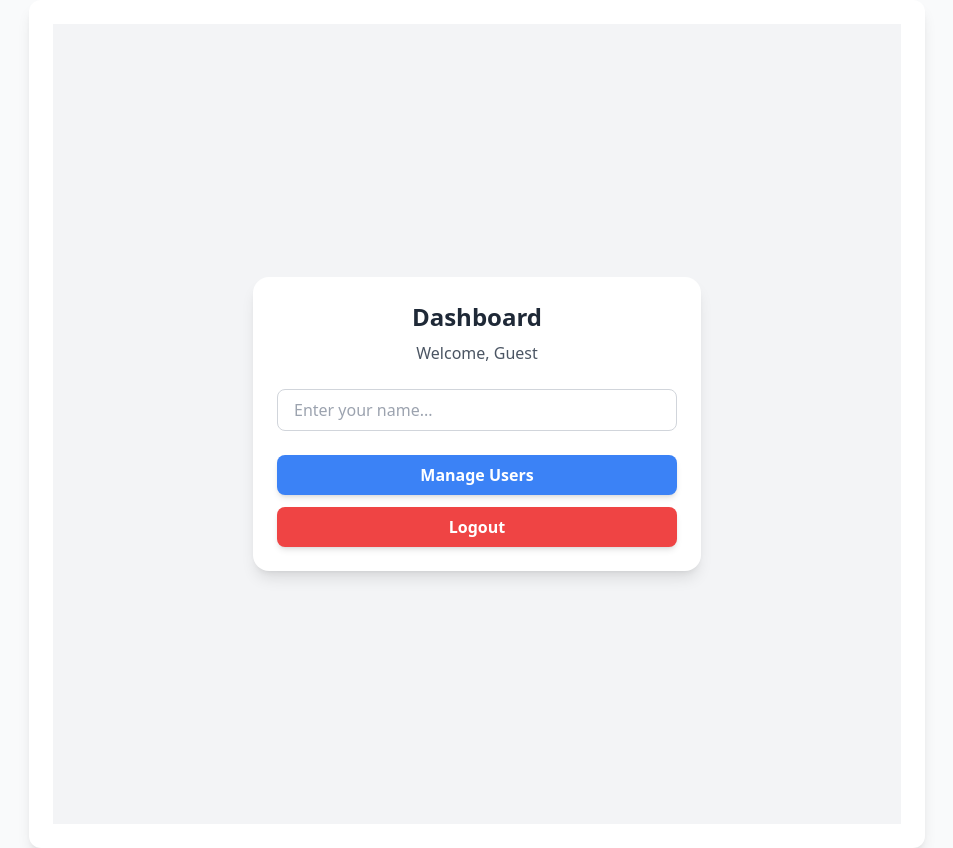
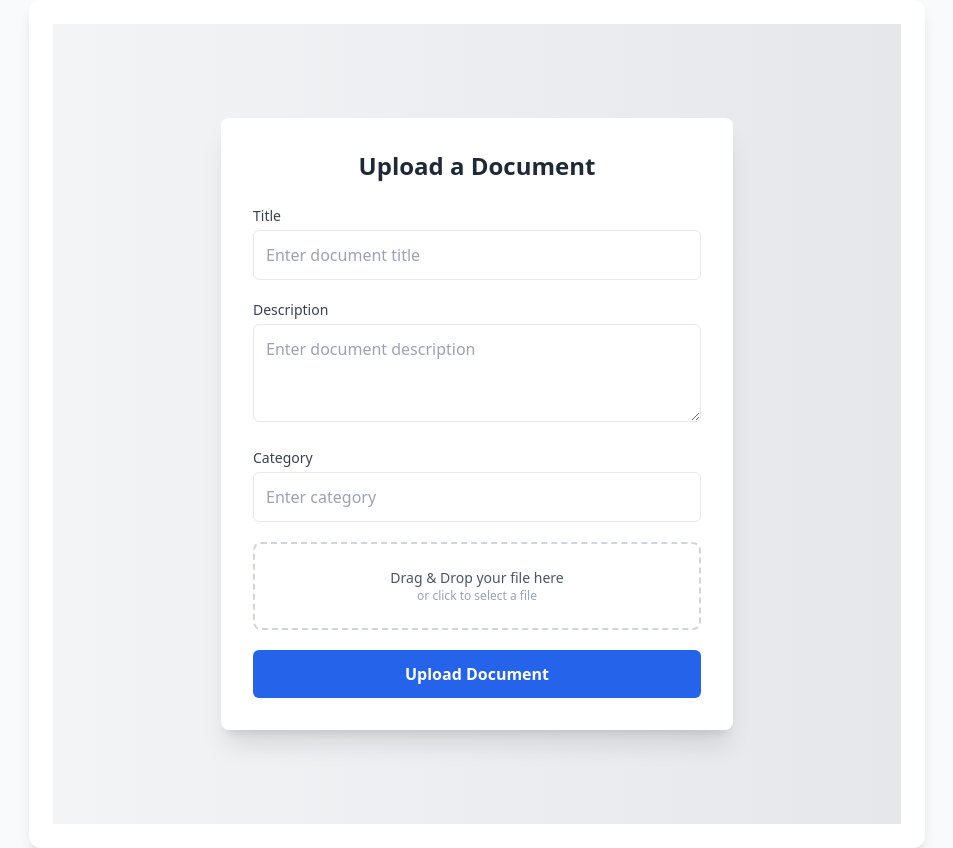
Before and after one commit to lokk798/DMS-Frontend, a React (Create React App) app: page /upload in a window 1280 px wide. Shown: the whole page, without its empty margins (163-1116 px from the left). Built offline with nearby package versions, Linux system fonts and the light colour scheme; sample sign-in values are in the browser's storage.

Commit message:
Adding Upload Document page

```diff
--- a/package.json
+++ b/package.json
@@ -5,6 +5,7 @@
   "dependencies": {
     "@hookform/resolvers": "^4.1.1",
     "@reduxjs/toolkit": "^2.5.1",
+    "@shadcn/ui": "^0.0.4",
     "@testing-library/dom": "^10.4.0",
     "@testing-library/jest-dom": "^6.6.3",
     "@testing-library/react": "^16.2.0",
@@ -21,9 +22,8 @@
     "yup": "^1.6.1"
   },
   "resolutions": {
-  "axios": "^1.3.0"
+    "axios": "^1.3.0"
   },
-
   "scripts": {
     "start": "react-scripts start",
     "build": "react-scripts build",
--- a/src/App.js
+++ b/src/App.js
@@ -5,6 +5,7 @@ import { history } from "./utils";
 import React from "react";
 import { useNavigate, useLocation } from "react-router-dom";
 import UserTable from "./tables/UserTable";
+import DocumentUpload from "./components/DocumentUpload";
 
 function App() {
   // initializing the history object to allow navigation from
@@ -20,6 +21,7 @@ function App() {
           <Route element={<PrivateRoute />}>
             <Route path="/dashboard" element={<DashboardUI />} />
             <Route path="/users/*" element={<UsersLayout />} />
+            <Route path="/upload" element={<DocumentUpload />} />
             <Route path="*" element={<DashboardUI />} />
           </Route>
           {/* public pages */}
--- a/src/components/Dashboard.jsx
+++ b/src/components/Dashboard.jsx
@@ -1,11 +1,10 @@
 import React, { useState } from "react";
-import { authActions } from '../store';
-import { useDispatch } from 'react-redux';
-import { Link} from 'react-router-dom';
+import { authActions } from "../store";
+import { useDispatch } from "react-redux";
+import { Link } from "react-router-dom";
 export { DashboardUI };
 
 function DashboardUI() {
-
   const dispatch = useDispatch();
 
   const handleLogout = () => {
@@ -17,8 +16,12 @@ function DashboardUI() {
   return (
     <div className="flex items-center justify-center min-h-screen bg-gray-100">
       <div className="w-full max-w-md bg-white shadow-lg rounded-2xl p-6">
-      <h2 className="text-2xl font-semibold text-center text-gray-800">Dashboard</h2>
-      <p className="text-center text-gray-600 mt-2">Welcome, {full_name || "Guest"}</p>
+        <h2 className="text-2xl font-semibold text-center text-gray-800">
+          Dashboard
+        </h2>
+        <p className="text-center text-gray-600 mt-2">
+          Welcome, {full_name || "Guest"}
+        </p>
 
         <div className="mt-6">
           <input
@@ -38,6 +41,13 @@ function DashboardUI() {
             Manage Users
           </Link>
 
+          <Link
+            to="/upload"
+            className="block w-full px-4 py-2 bg-blue-500 text-white font-semibold rounded-lg shadow-md hover:bg-blue-600 transition duration-300"
+          >
+            Upload Document
+          </Link>
+
           <button
             onClick={handleLogout}
             className="w-full px-4 py-2 bg-red-500 text-white font-semibold rounded-lg shadow-md hover:bg-red-600 transition duration-300"
--- /dev/null
+++ b/src/components/DocumentUpload.jsx
@@ -0,0 +1,172 @@
+import { useState } from "react";
+import { useForm } from "react-hook-form";
+import { yupResolver } from "@hookform/resolvers/yup";
+import * as yup from "yup";
+
+// Validation Schema
+const docValidationSchema = yup.object().shape({
+  title: yup.string().required("Title is required"),
+  description: yup.string().required("Description is required"),
+  category: yup.string().required("Category is required"),
+  file: yup
+    .mixed()
+    .test("required", "You must upload a file", (value) => value.length > 0)
+    .test("fileSize", "File size must be less than 2MB", (value) =>
+      value.length ? value[0].size <= 2 * 1024 * 1024 : true
+    )
+    .test("fileType", "Only .pdf, .doc, .docx files are allowed", (value) =>
+      value.length
+        ? [
+            "application/pdf",
+            "application/msword",
+            "application/vnd.openxmlformats-officedocument.wordprocessingml.document",
+          ].includes(value[0].type)
+        : true
+    ),
+});
+
+const DocumentUpload = () => {
+  const [uploadedFile, setUploadedFile] = useState(null);
+  const [dragging, setDragging] = useState(false);
+
+  const {
+    register,
+    handleSubmit,
+    setValue,
+    watch,
+    formState: { errors },
+  } = useForm({
+    resolver: yupResolver(docValidationSchema),
+  });
+
+  const onDrop = (event) => {
+    event.preventDefault();
+    setDragging(false);
+    const files = event.dataTransfer.files;
+    if (files.length > 0) {
+      setValue("file", files);
+      setUploadedFile(files[0]);
+    }
+  };
+
+  const handleFileChange = (e) => {
+    setValue("file", e.target.files);
+    setUploadedFile(e.target.files[0]);
+  };
+
+  const onSubmit = (data) => {
+    alert("Document uploaded successfully!");
+    console.log("Metadata:", data);
+  };
+
+  return (
+    <div className="flex justify-center items-center min-h-screen bg-gradient-to-r from-gray-100 to-gray-200 px-6">
+      <div className="w-full max-w-lg bg-white shadow-xl rounded-lg p-8">
+        <h2 className="text-2xl font-semibold text-gray-800 text-center mb-6">
+          Upload a Document
+        </h2>
+
+        <form onSubmit={handleSubmit(onSubmit)} className="space-y-5">
+          {/* Title */}
+          <div>
+            <label className="block text-sm font-medium text-gray-700">
+              Title
+            </label>
+            <input
+              {...register("title")}
+              type="text"
+              placeholder="Enter document title"
+              className="w-full mt-1 p-3 border rounded-md focus:ring focus:ring-blue-300 focus:border-blue-500 transition"
+            />
+            {errors.title && (
+              <p className="text-red-500 text-sm mt-1">
+                {errors.title.message}
+              </p>
+            )}
+          </div>
+
+          {/* Description */}
+          <div>
+            <label className="block text-sm font-medium text-gray-700">
+              Description
+            </label>
+            <textarea
+              {...register("description")}
+              placeholder="Enter document description"
+              rows="3"
+              className="w-full mt-1 p-3 border rounded-md focus:ring focus:ring-blue-300 focus:border-blue-500 transition"
+            />
+            {errors.description && (
+              <p className="text-red-500 text-sm mt-1">
+                {errors.description.message}
+              </p>
+            )}
+          </div>
+
+          {/* Category */}
+          <div>
+            <label className="block text-sm font-medium text-gray-700">
+              Category
+            </label>
+            <input
+              {...register("category")}
+              type="text"
+              placeholder="Enter category"
+              className="w-full mt-1 p-3 border rounded-md focus:ring focus:ring-blue-300 focus:border-blue-500 transition"
+            />
+            {errors.category && (
+              <p className="text-red-500 text-sm mt-1">
+                {errors.category.message}
+              </p>
+            )}
+          </div>
+
+          {/* Drag and Drop File Upload */}
+          <div
+            className={`border-2 border-dashed ${
+              dragging ? "border-blue-500 bg-blue-50" : "border-gray-300"
+            } rounded-lg p-6 flex flex-col items-center justify-center text-gray-600 cursor-pointer transition`}
+            onDragOver={(e) => {
+              e.preventDefault();
+              setDragging(true);
+            }}
+            onDragLeave={() => setDragging(false)}
+            onDrop={onDrop}
+          >
+            <input
+              type="file"
+              accept=".pdf,.doc,.docx"
+              {...register("file")}
+              className="hidden"
+              onChange={handleFileChange}
+            />
+            <p className="text-sm">Drag & Drop your file here</p>
+            <p className="text-xs text-gray-400">or click to select a file</p>
+          </div>
+
+          {/* Show file name if uploaded */}
+          {uploadedFile && (
+            <div className="mt-3 text-sm bg-gray-100 p-3 rounded-md flex justify-between">
+              <span>{uploadedFile.name}</span>
+              <span>{(uploadedFile.size / 1024).toFixed(2)} KB</span>
+            </div>
+          )}
+
+          {errors.file && (
+            <p className="text-red-500 text-sm mt-1">{errors.file.message}</p>
+          )}
+
+          {/* Submit Button */}
+          <button
+            type="submit"
+            className="w-full bg-blue-600 text-white py-3 rounded-md hover:bg-blue-700 transition font-semibold"
+          >
+            Upload Document
+          </button>
+        </form>
+      </div>
+    </div>
+  );
+};
+
+export default DocumentUpload;
--- a/src/repository/authentication/MockAuthRepository.js
+++ b/src/repository/authentication/MockAuthRepository.js
@@ -6,9 +6,9 @@ class MockAuthRepository extends IAuthRepository {
     this.user = null;
   }
 
-    login(username, password) {
-      console.log('Mock Login .... using ')
-    if (username === "admin") {
+  login(username, password) {
+    console.log("Mock Login .... using ");
+    if (username === "admin" && password === "admin123") {
       this.user = { username };
       return { success: true, user: this.user };
     }
--- a/src/store/auth.slice.js
+++ b/src/store/auth.slice.js
@@ -1,11 +1,11 @@
-import { createAsyncThunk, createSlice } from '@reduxjs/toolkit';
-import { history } from '../utils';
+import { createAsyncThunk, createSlice } from "@reduxjs/toolkit";
+import { history } from "../utils";
 import AuthRepository from "../repository/authentication/AuthRepository";
 
 const AuthRepositoryInstance = AuthRepository.getInstance();
 
 // create slice
-const name = 'auth';
+const name = "auth";
 const initialState = createInitialState();
 const reducers = createReducers();
 const extraActions = createExtraActions();
@@ -19,13 +19,13 @@ export const authReducer = slice.reducer;
 function createInitialState() {
   return {
     // initialize state from local storage to enable user to stay logged in
-        value: JSON.parse(localStorage.getItem('auth'))
-    }
+    value: JSON.parse(localStorage.getItem("auth")),
+  };
 }
 
 function createReducers() {
   return {
-        setLoginAuth
+    setLoginAuth,
   };
 
   function setLoginAuth(state, action) {
@@ -36,7 +36,7 @@ function createReducers() {
 function createExtraActions() {
   return {
     login: login(),
-        logout: logout()
+    logout: logout(),
   };
 
   function login() {
@@ -44,28 +44,27 @@ function createExtraActions() {
       `${name}/login`,
       async function ({ username, password }, { dispatch }) {
         //dispatch(alertActions.clear());
-                console.log('Testing login....')
+        console.log("Testing login....");
         const result = await AuthRepositoryInstance.login(username, password);
-                if (result.success){
-                    localStorage.setItem('auth', JSON.stringify(result.user));
+        if (result.success) {
+          localStorage.setItem("auth", JSON.stringify(result.user));
           dispatch(authActions.setLoginAuth(result.user));
           history.navigate("/dashboard");
         } else {
-                    alert('Invalid username or password,,,( use admin for login ) ');
+          alert(
+            "Invalid username or password ( use username= admin and password = admin123 for login ) "
+          );
         }
       }
     );
   }
 
   function logout() {
-        return createAsyncThunk(
-            `${name}/logout`,
-            function (arg, { dispatch }) {
+    return createAsyncThunk(`${name}/logout`, function (arg, { dispatch }) {
       dispatch(authActions.setLoginAuth(null));
-                localStorage.removeItem('auth');
-                console.log('Logout ............... 1');
+      localStorage.removeItem("auth");
+      console.log("Logout ............... 1");
       history.navigate("/login");
-            }
-        );
+    });
   }
 }
```
Also changed, not shown: src/components/index.js (+5 -4 lines), 1 other file (tests, documents, lock files or other folders). Lines whose indentation alone changed are shown as unchanged.
